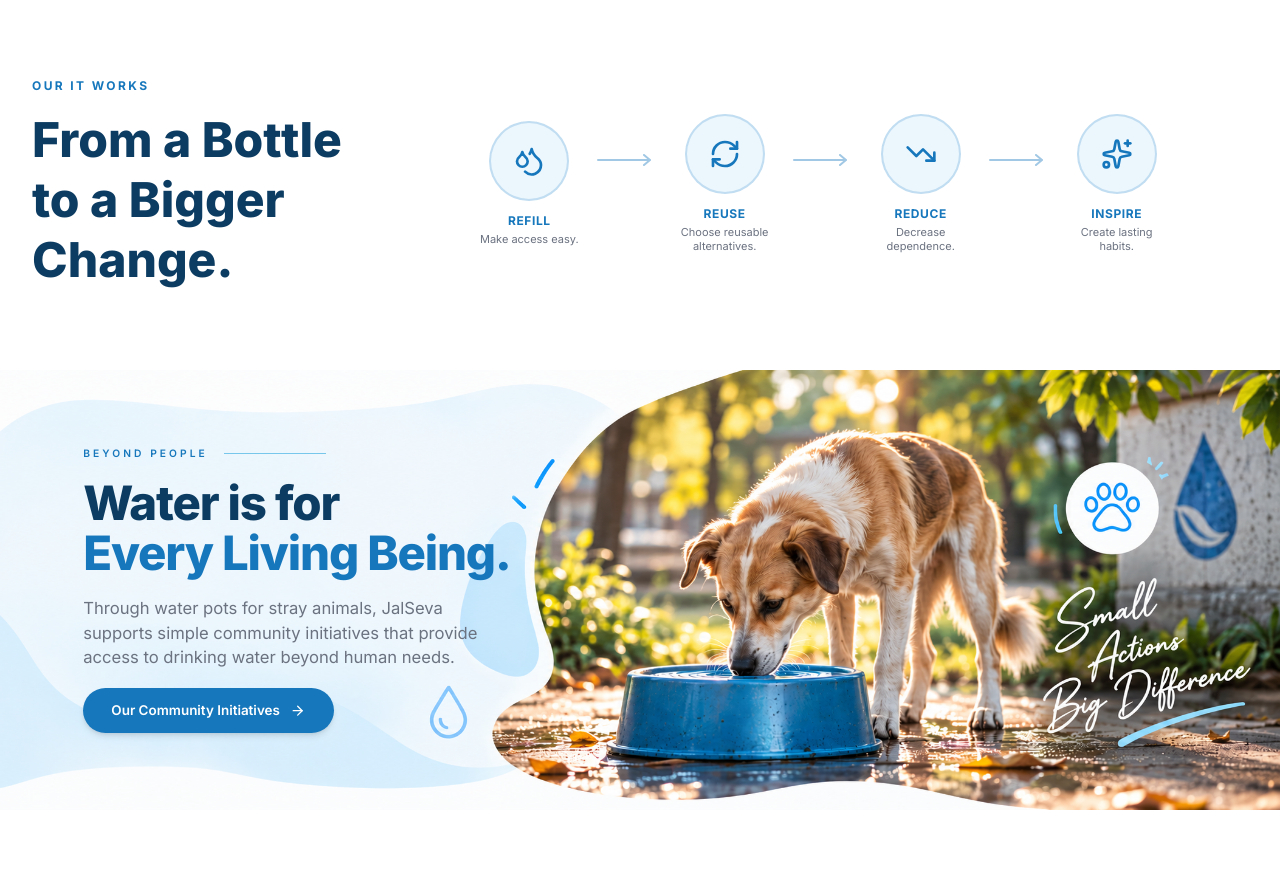
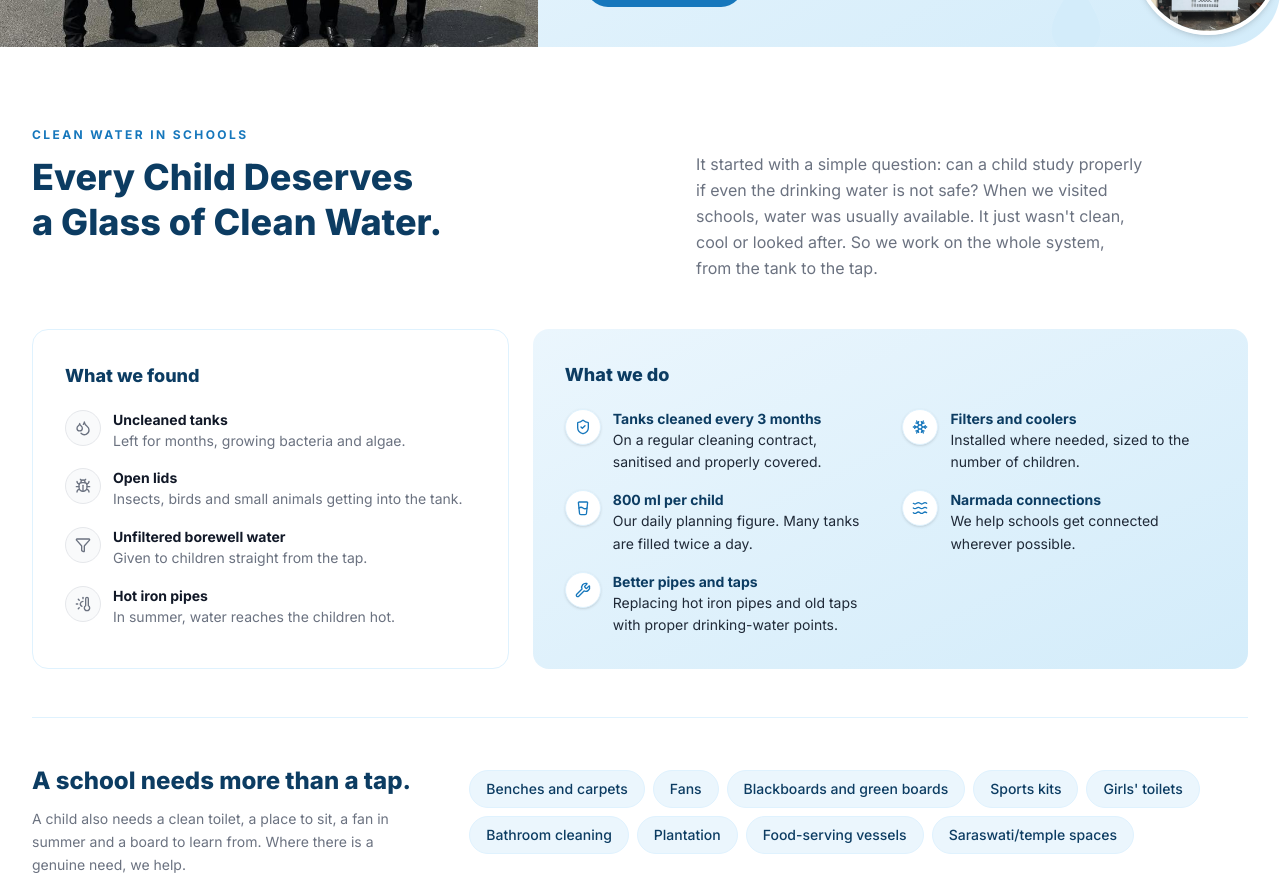
Before and after one commit to v-kash/jalseva2, a Next.js app: page / in a window 1280 px wide. Shown: the part 1900-2791 px from the top of the page. Built offline with nearby package versions, Linux system fonts and the light colour scheme.

Commit message:
added cooler content

```diff
--- a/src/app/page.tsx
+++ b/src/app/page.tsx
@@ -3,6 +3,7 @@ import Hero from "@/components/Hero";
 import ImpactNumbers from "@/components/ImpactNumbers";
 import ThreePillars from "@/components/ThreePillars";
 import OurWork from "@/components/OurWork";
+import SchoolWater from "@/components/SchoolWater";
 import HowItWorks from "@/components/HowItWorks";
 import BeyondPeople from "@/components/BeyondPeople";
 import Ambassadors from "@/components/Ambassadors";
@@ -21,6 +22,7 @@ export default function Home() {
         <ImpactNumbers />
         <ThreePillars />
         <OurWork />
+        <SchoolWater />
         <HowItWorks />
         <BeyondPeople />
         <Ambassadors />
--- a/src/components/GetInvolved.tsx
+++ b/src/components/GetInvolved.tsx
@@ -1,6 +1,13 @@
-import { Users, Handshake, Globe, Share2, Droplets, ArrowUpRight } from "lucide-react";
+import { Users, Handshake, HeartHandshake, Globe, Share2, Droplets, ArrowUpRight } from "lucide-react";
 
 const ways = [
+  {
+    icon: HeartHandshake,
+    title: "Support a School Need",
+    description:
+      "Support a specific school requirement through funding, materials or services — including water filters, coolers, tank cleaning, benches and sanitation",
+    href: "#contact",
+  },
   {
     icon: Users,
     title: "Become an Ambassador",
@@ -40,6 +47,13 @@ export default function GetInvolved() {
             There&apos;s more than one way to create change.
           </h2>
 
+          <p className="text-base md:text-lg text-blue-100 leading-relaxed max-w-md">
+            Installing a filter is only the beginning. Keeping tanks, filters
+            and coolers clean is our biggest need today. We don&apos;t go person
+            to person collecting money. When we see a genuine need, we find
+            someone who wants to support exactly that.
+          </p>
+
           {/* <div className="flex items-center gap-3">
             <div className="w-12 h-12 rounded-full bg-white flex items-center justify-center">
               <Droplets className="w-6 h-6 text-primary" />
@@ -75,7 +89,7 @@ export default function GetInvolved() {
                   </p>
                 </div>
 
-                <ArrowUpRight className="relative w-6 h-6 md:w-7 md:h-7 text-white opacity-50 transition-all duration-300 group-hover:opacity-100 group-hover:translate-x-1 group-hover:-translate-y-1" />
+
               </a>
             </li>
           ))}
--- a/src/components/ImpactNumbers.tsx
+++ b/src/components/ImpactNumbers.tsx
@@ -4,7 +4,7 @@ const stats = [
     label: "Single-use plastic bottles potentially avoided",
   },
   {
-    value: "16.5 tonnes",
+    value: "16.5 Tonnes",
     label: "Plastic packaging potentially avoided",
   },
   {
@@ -12,7 +12,11 @@ const stats = [
     label: "Reusable steel bottles distributed",
   },
   {
-    value: "20",
+    value: "416",
+    label: "Schools with 3,000+ classrooms",
+  },
+  {
+    value: "38",
     label: "Water filter coolers installed",
   },
   {
@@ -27,7 +31,7 @@ export default function ImpactNumbers() {
       <div className="max-w-7xl mx-auto px-4 sm:px-6 lg:px-0">
 
 
-        <div className="grid grid-cols-2 gap-x-4 gap-y-6  border border-sky-100 bg-white px-4 py-5 sm:grid-cols-3 lg:grid-cols-5 lg:gap-0 lg:divide-x lg:divide-sky-100 lg:px-2">
+        <div className="grid grid-cols-2 gap-x-4 gap-y-6  border border-sky-100 bg-white px-4 py-5 sm:grid-cols-3 lg:grid-cols-6 lg:gap-0 lg:divide-x lg:divide-sky-100 lg:px-2">
           {stats.map((stat) => (
             <div key={stat.label} className="px-3 text-center">
               <p className="text-xl md:text-2xl font-extrabold text-primary">
--- a/src/components/Navbar.tsx
+++ b/src/components/Navbar.tsx
@@ -9,6 +9,7 @@ const navLinks = [
   { label: "About", href: "#about" },
   { label: "Impact", href: "#impact" },
   { label: "Our Work", href: "#our-work" },
+  { label: "Schools", href: "#schools" },
   { label: "Ambassadors", href: "#ambassadors" },
   { label: "Partners", href: "#partners" },
   // { label: "Events", href: "#events" },
--- a/src/components/OurWork.tsx
+++ b/src/components/OurWork.tsx
@@ -57,11 +57,13 @@ export default function OurWork() {
             <p className="text-text-body leading-relaxed text-[15px] mb-7">
               JalSeva combines reusable bottles with accessible filtered-water
               infrastructure, encouraging people to refill rather than
-              repeatedly purchase single-use bottled water.
+              repeatedly purchase single-use bottled water. In schools, that
+              means clean tanks, filters and coolers that are looked after all
+              year.
             </p>
 
             <a
-              href="#impact"
+              href="#schools"
               className="inline-flex items-center gap-2 px-7 py-3 text-sm font-semibold text-white bg-primary rounded-full hover:bg-primary-light transition-colors"
             >
               Learn More
--- /dev/null
+++ b/src/components/SchoolWater.tsx
@@ -0,0 +1,185 @@
+import {
+  Bug,
+  Droplets,
+  Filter,
+  GlassWater,
+  ShieldCheck,
+  Snowflake,
+  ThermometerSun,
+  Waves,
+  Wrench,
+} from "lucide-react";
+
+const problems = [
+  {
+    icon: Droplets,
+    title: "Uncleaned tanks",
+    description: "Left for months, growing bacteria and algae.",
+  },
+  {
+    icon: Bug,
+    title: "Open lids",
+    description: "Insects, birds and small animals getting into the tank.",
+  },
+  {
+    icon: Filter,
+    title: "Unfiltered borewell water",
+    description: "Given to children straight from the tap.",
+  },
+  {
+    icon: ThermometerSun,
+    title: "Hot iron pipes",
+    description: "In summer, water reaches the children hot.",
+  },
+];
+
+const solutions = [
+  {
+    icon: ShieldCheck,
+    title: "Tanks cleaned every 3 months",
+    description:
+      "On a regular cleaning contract, sanitised and properly covered.",
+  },
+  {
+    icon: Snowflake,
+    title: "Filters and coolers",
+    description: "Installed where needed, sized to the number of children.",
+  },
+  {
+    icon: GlassWater,
+    title: "800 ml per child",
+    description: "Our daily planning figure. Many tanks are filled twice a day.",
+  },
+  {
+    icon: Waves,
+    title: "Narmada connections",
+    description: "We help schools get connected wherever possible.",
+  },
+  {
+    icon: Wrench,
+    title: "Better pipes and taps",
+    description:
+      "Replacing hot iron pipes and old taps with proper drinking-water points.",
+  },
+];
+
+const extras = [
+  "Benches and carpets",
+  "Fans",
+  "Blackboards and green boards",
+  "Sports kits",
+  "Girls' toilets",
+  "Bathroom cleaning",
+  "Plantation",
+  "Food-serving vessels",
+  "Saraswati/temple spaces",
+];
+
+export default function SchoolWater() {
+  return (
+    <section id="schools" className="py-16 md:py-20 bg-white">
+      <div className="max-w-7xl mx-auto px-4 sm:px-6 lg:px-8">
+        {/* Top Section */}
+        <div className="grid lg:grid-cols-2 gap-6 lg:gap-12 mb-10 md:mb-12">
+          <div>
+            <p className="text-xs font-bold tracking-[0.2em] uppercase text-primary mb-3">
+              Clean Water in Schools
+            </p>
+            <h2 className="text-3xl md:text-4xl font-extrabold leading-tight text-dark-blue">
+              Every Child Deserves
+              <br />a Glass of Clean Water.
+            </h2>
+          </div>
+          <div className="flex lg:items-start lg:pt-6 lg:pl-8">
+            <p className="text-text-muted leading-relaxed text-base max-w-md">
+              It started with a simple question: can a child study properly if
+              even the drinking water is not safe? When we visited schools,
+              water was usually available. It just wasn&apos;t clean, cool or
+              looked after. So we work on the whole system, from the tank to
+              the tap.
+            </p>
+          </div>
+        </div>
+
+        {/* What we found / What we do */}
+        <div className="grid lg:grid-cols-[2fr_3fr] gap-6">
+          <div className="p-6 md:p-8 rounded-2xl bg-white border border-sky-100">
+            <h3 className="text-lg font-extrabold text-dark-blue mb-5">
+              What we found
+            </h3>
+            <ul className="space-y-4">
+              {problems.map((problem) => {
+                const Icon = problem.icon;
+                return (
+                  <li key={problem.title} className="flex items-start gap-3">
+                    <span className="flex h-9 w-9 shrink-0 items-center justify-center rounded-full bg-gray-50 border border-gray-200">
+                      <Icon className="w-4 h-4 text-text-muted" />
+                    </span>
+                    <div>
+                      <p className="text-sm font-bold text-text-dark">
+                        {problem.title}
+                      </p>
+                      <p className="text-sm text-text-muted leading-relaxed">
+                        {problem.description}
+                      </p>
+                    </div>
+                  </li>
+                );
+              })}
+            </ul>
+          </div>
+
+          <div className="p-6 md:p-8 rounded-2xl bg-gradient-to-br from-sky-light to-sky-medium">
+            <h3 className="text-lg font-extrabold text-dark-blue mb-5">
+              What we do
+            </h3>
+            <ul className="grid sm:grid-cols-2 gap-x-6 gap-y-4">
+              {solutions.map((solution) => {
+                const Icon = solution.icon;
+                return (
+                  <li key={solution.title} className="flex items-start gap-3">
+                    <span className="flex h-9 w-9 shrink-0 items-center justify-center rounded-full bg-white border border-sky-100 shadow-sm">
+                      <Icon className="w-4 h-4 text-primary" />
+                    </span>
+                    <div>
+                      <p className="text-sm font-bold text-dark-blue">
+                        {solution.title}
+                      </p>
+                      <p className="text-sm text-text-body leading-relaxed">
+                        {solution.description}
+                      </p>
+                    </div>
+                  </li>
+                );
+              })}
+            </ul>
+          </div>
+        </div>
+
+        {/* More than water */}
+        <div className="mt-10 md:mt-12 pt-10 md:pt-12 border-t border-sky-100 grid lg:grid-cols-[1fr_2fr] gap-6 lg:gap-12 items-start">
+          <div>
+            <h3 className="text-xl md:text-2xl font-extrabold leading-tight text-dark-blue mb-3">
+              A school needs more than a tap.
+            </h3>
+            <p className="text-sm text-text-muted leading-relaxed max-w-sm">
+              A child also needs a clean toilet, a place to sit, a fan in summer
+              and a board to learn from. Where there is a genuine need, we
+              help.
+            </p>
+          </div>
+          <ul className="flex flex-wrap gap-2 lg:pt-1">
+            {extras.map((extra) => (
+              <li
+                key={extra}
+                className="px-4 py-2 text-sm font-medium text-dark-blue bg-sky-light rounded-full border border-sky-100"
+              >
+                {extra}
+              </li>
+            ))}
+          </ul>
+        </div>
+      </div>
+    </section>
+  );
+}
```
